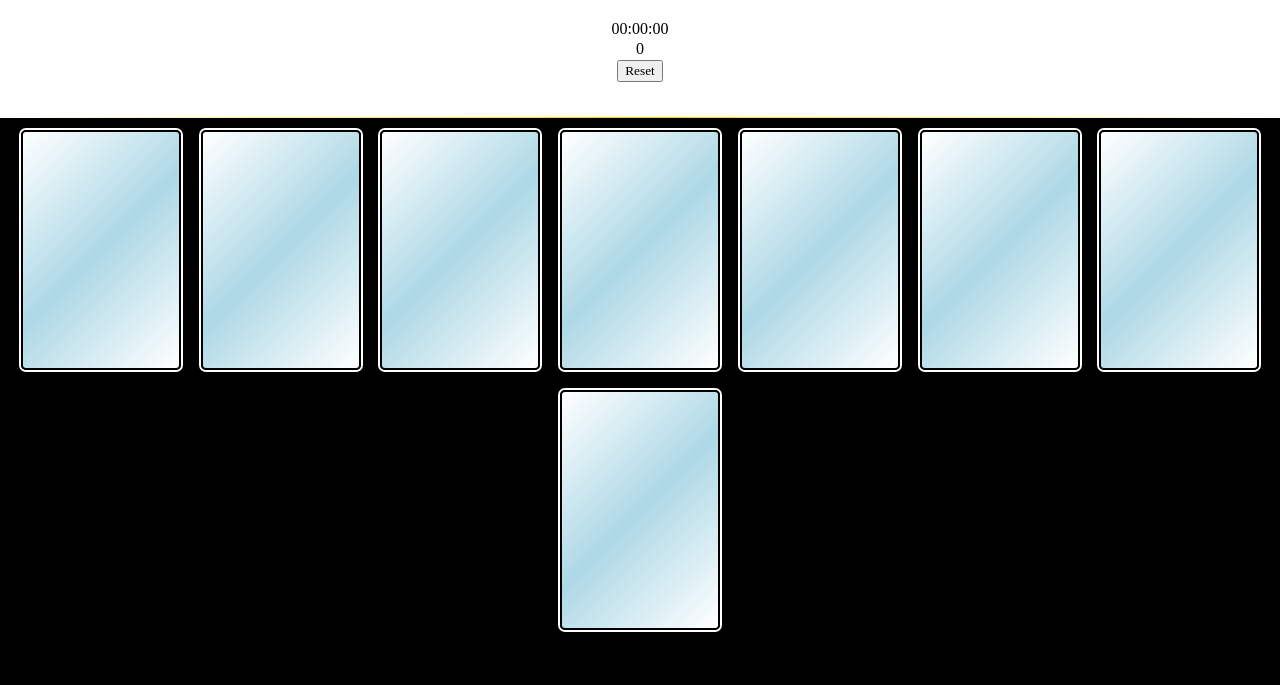
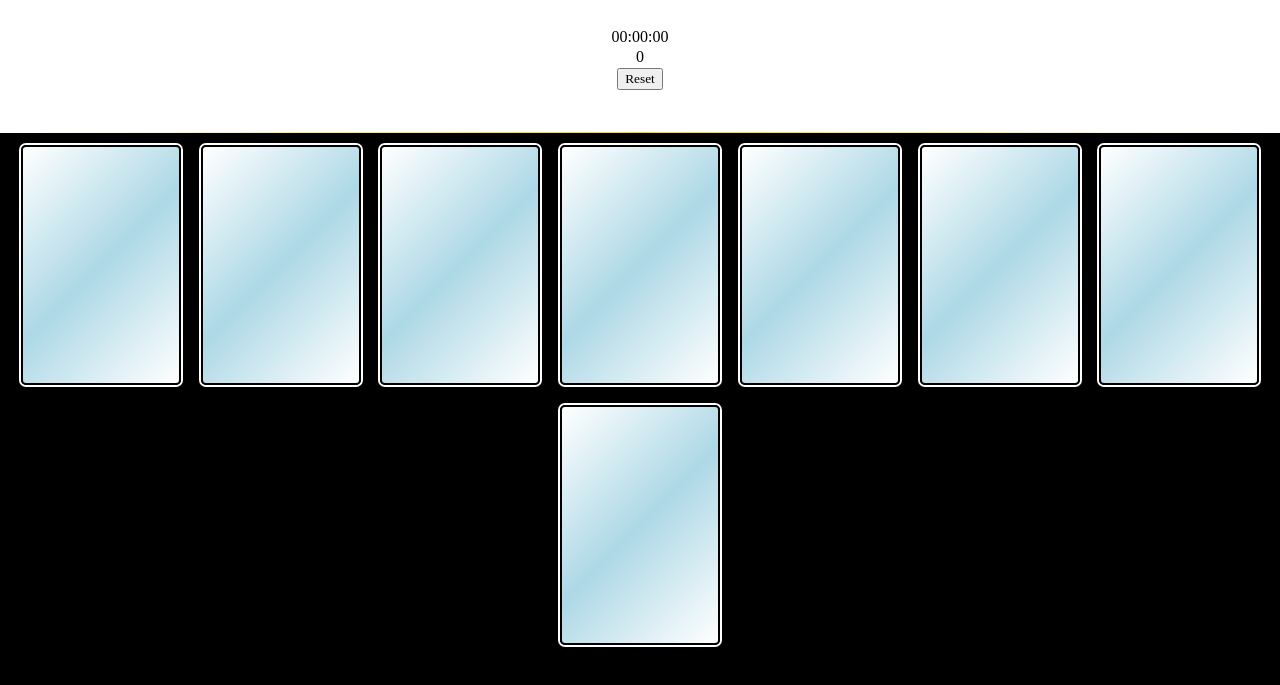
Before and after one commit to camcorrado/Memory-Game, a plain HTML site: page index.html in a window 1280 px wide. Shown: the part 65-750 px from the top of the page. Drawn offline with Linux system fonts and the light colour scheme; a web font is replaced by a local one.

Commit message:
adjusted header for how to disclaimer

```diff
--- a/styles.css
+++ b/styles.css
@@ -147,7 +147,7 @@ header {
 
 #gameInfo {
   margin-top: 8px;
-  height: 175px;
+  height: 190px;
   display: flex;
   flex-direction: column;
   justify-content: flex-start;
```
